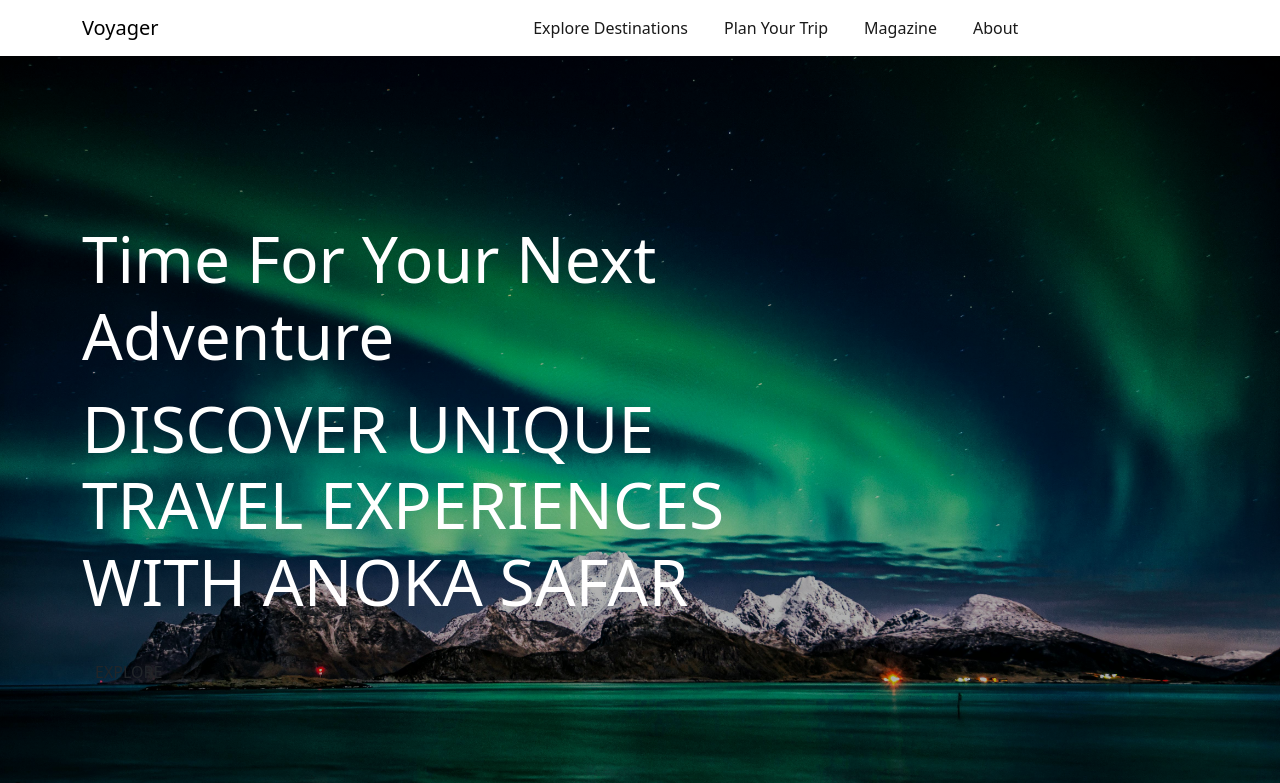
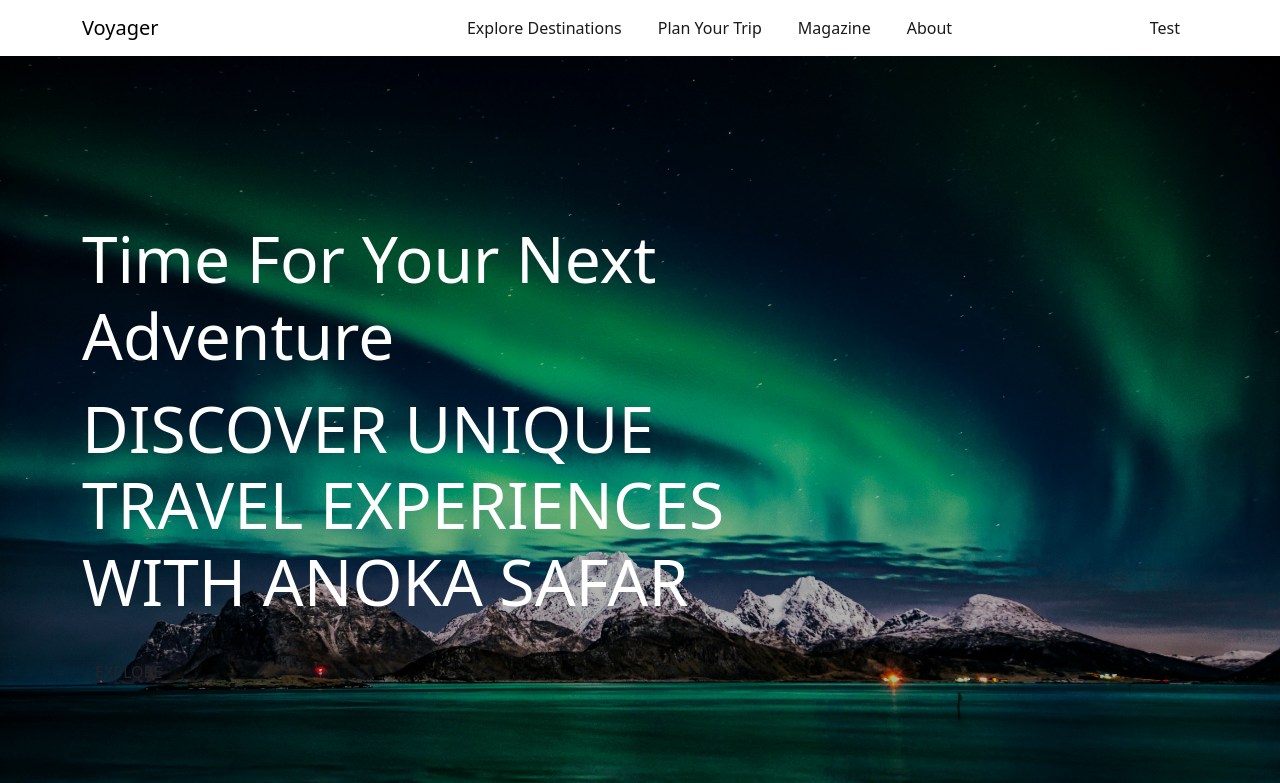
Before and after one commit to VBhavana19/anokasafar, a React (Create React App) app: page / in a window 1280 px wide. Shown: the top 783 px of the page. Built offline with nearby package versions, Linux system fonts and the light colour scheme.

Commit message:
test added

```diff
--- a/package.json
+++ b/package.json
@@ -8,7 +8,7 @@
     "@testing-library/react": "^16.3.0",
     "@testing-library/user-event": "^13.5.0",
     "bootstrap": "^5.3.6",
-    "framer-motion": "^12.11.4",
+    "framer-motion": "^12.12.1",
     "react": "^19.1.0",
     "react-dom": "^19.1.0",
     "react-intersection-observer": "^9.16.0",
--- a/src/pages/home.js
+++ b/src/pages/home.js
@@ -40,6 +40,9 @@
                             </li>
                             <li className="nav-item">
                                 <Link className="nav-link btn btn-dark" to="/plan">PLAN YOUR TRIP</Link>
+                            </li>
+                             <li className="nav-item">
+                                <Link className="nav-link" to="/test">Test</Link>
                             </li>
                         </ul>
                     </div>
```
Also changed, not shown: 1 other file (tests, documents, lock files or other folders).
